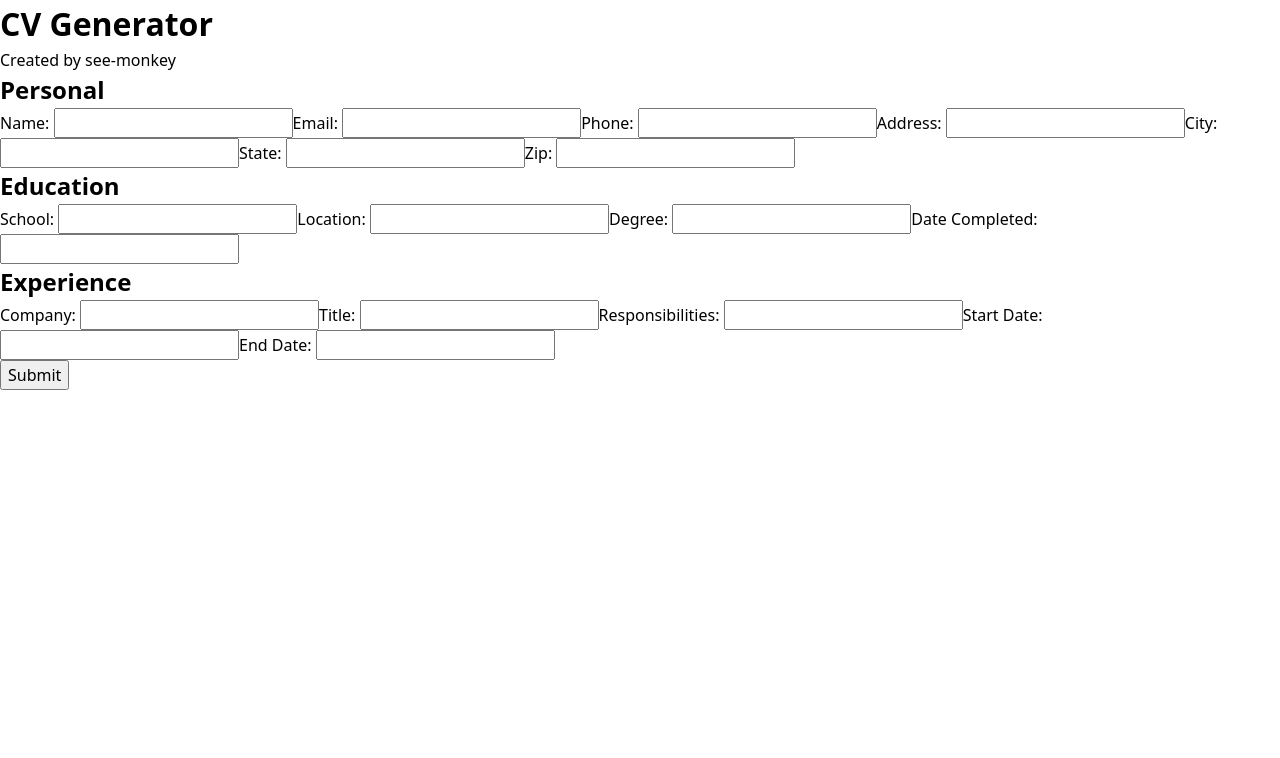
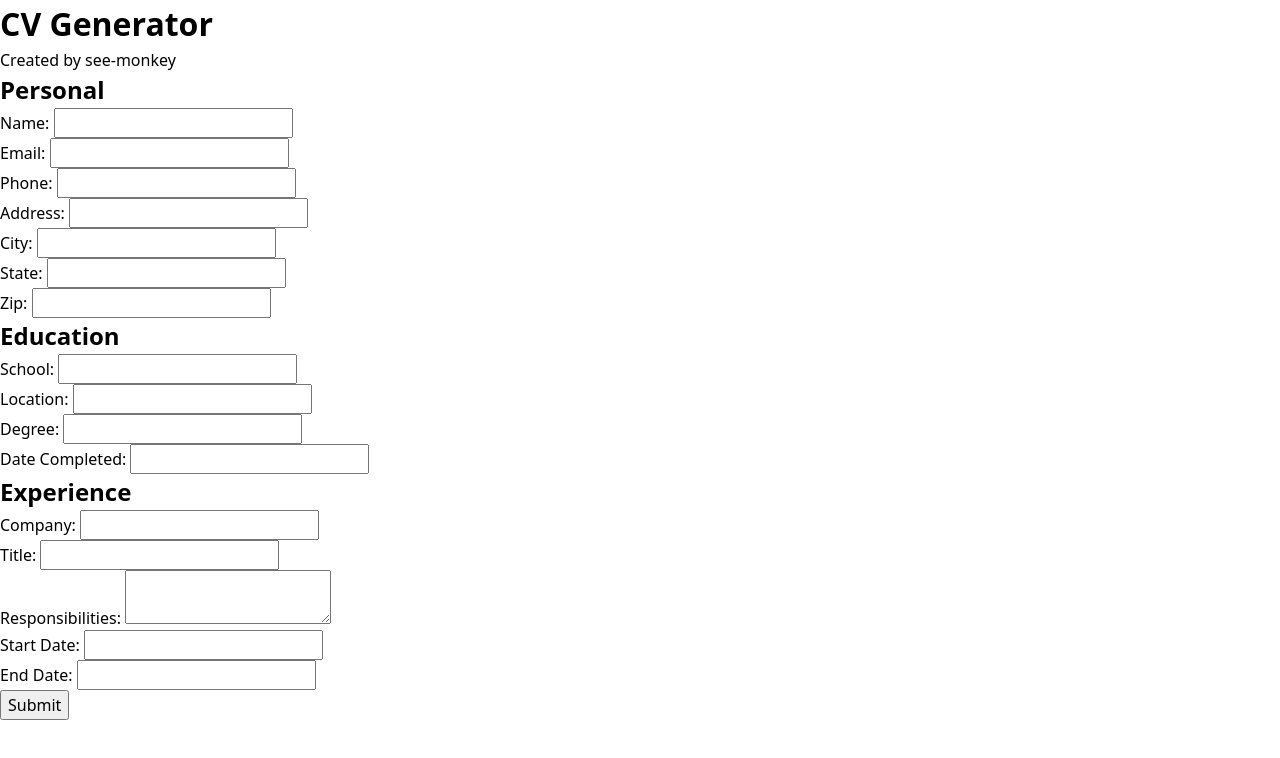
Before and after one commit to See-Monkey/cv-application, a React (Vite) app: page / in a window 1280 px wide. Shown: the top 758 px of the page. Built offline with nearby package versions, Linux system fonts and the light colour scheme.

Commit message:
Complete DisplayCV component

```diff
--- a/src/components/DisplayCV.jsx
+++ b/src/components/DisplayCV.jsx
@@ -24,7 +24,48 @@
 export default function DisplayCV({ personal, education, experience }) {
 	return (
 		<main>
-			<h2>{personal.name}</h2>
+			<p className="displayName">{personal.name}</p>
+			<p className="displayEmail">{personal.email}</p>
+			<div className="contactContainer">
+				<div className="addressContainer">
+					<h3>Address</h3>
+					<p>{personal.address}</p>
+					<p>
+						{personal.city}, {personal.state} {personal.zip}
+					</p>
+				</div>
+				<div className="phoneContainer">
+					<h3>Phone</h3>
+					<p>{personal.phone}</p>
+				</div>
+			</div>
+			<h3>Education</h3>
+			{education.map((edu) => (
+				<div key={edu.id} className="educationContainer">
+					<div className="schoolContainer">
+						<h4>{edu.school}</h4>
+						<p>{edu.location}</p>
+					</div>
+					<p>
+						{edu.degree}, completed {edu.completedDate}
+					</p>
+				</div>
+			))}
+			<h3>Work Experience</h3>
+			{experience.map((exp) => (
+				<div key={exp.id} className="experienceContainer">
+					<div className="jobContainer">
+						<div className="columnContainer">
+							<h4>{exp.company}</h4>
+							<p>{exp.title}</p>
+						</div>
+						<p>
+							{exp.startDate} - {exp.endDate}
+						</p>
+					</div>
+					<p>{exp.responsibilities}</p>
+				</div>
+			))}
 		</main>
 	);
 }
--- a/src/components/EditEducation.jsx
+++ b/src/components/EditEducation.jsx
@@ -19,7 +19,8 @@ export default function EditEducation({ data, onChange }) {
 		<section className="education">
 			<h2>Education</h2>
 			{data.map((edu, index) => (
-				<div key={edu.id}>
+				<div key={edu.id} className="educationSection">
+					<div className="inputContainer">
 						<label>
 							School:{" "}
 							<input
@@ -29,6 +30,8 @@ export default function EditEducation({ data, onChange }) {
 								onChange={(e) => handleInputChange(e, index)}
 							/>
 						</label>
+					</div>
+					<div className="inputContainer">
 						<label>
 							Location:{" "}
 							<input
@@ -38,6 +41,8 @@ export default function EditEducation({ data, onChange }) {
 								onChange={(e) => handleInputChange(e, index)}
 							/>
 						</label>
+					</div>
+					<div className="inputContainer">
 						<label>
 							Degree:{" "}
 							<input
@@ -47,6 +52,8 @@ export default function EditEducation({ data, onChange }) {
 								onChange={(e) => handleInputChange(e, index)}
 							/>
 						</label>
+					</div>
+					<div className="inputContainer">
 						<label>
 							Date Completed:{" "}
 							<input
@@ -57,6 +64,7 @@ export default function EditEducation({ data, onChange }) {
 							/>
 						</label>
 					</div>
+				</div>
 			))}
 		</section>
 	);
--- a/src/components/EditExperience.jsx
+++ b/src/components/EditExperience.jsx
@@ -20,7 +20,8 @@ export default function EditExperience({ data, onChange }) {
 		<section className="experience">
 			<h2>Experience</h2>
 			{data.map((exp, index) => (
-				<div key={exp.id}>
+				<div key={exp.id} className="experienceSection">
+					<div className="inputContainer">
 						<label>
 							Company:{" "}
 							<input
@@ -30,6 +31,8 @@ export default function EditExperience({ data, onChange }) {
 								onChange={(e) => handleInputChange(e, index)}
 							/>
 						</label>
+					</div>
+					<div className="inputContainer">
 						<label>
 							Title:{" "}
 							<input
@@ -39,15 +42,18 @@ export default function EditExperience({ data, onChange }) {
 								onChange={(e) => handleInputChange(e, index)}
 							/>
 						</label>
+					</div>
+					<div className="inputContainer">
 						<label>
 							Responsibilities:{" "}
-						<input
-							type="text"
+							<textarea
 								name="responsibilities"
 								value={exp.responsibilities}
-							onChange={(e) => handleInputChange(e, index)}
+								onInput={(e) => handleInputChange(e, index)}
 							/>
 						</label>
+					</div>
+					<div className="inputContainer">
 						<label>
 							Start Date:{" "}
 							<input
@@ -57,6 +63,8 @@ export default function EditExperience({ data, onChange }) {
 								onChange={(e) => handleInputChange(e, index)}
 							/>
 						</label>
+					</div>
+					<div className="inputContainer">
 						<label>
 							End Date:{" "}
 							<input
@@ -67,6 +75,7 @@ export default function EditExperience({ data, onChange }) {
 							/>
 						</label>
 					</div>
+				</div>
 			))}
 		</section>
 	);
--- a/src/components/EditPersonal.jsx
+++ b/src/components/EditPersonal.jsx
@@ -18,6 +18,7 @@ export default function EditPersonal({ data, onChange }) {
 	return (
 		<section className="personal">
 			<h2>Personal</h2>
+			<div className="inputContainer">
 				<label>
 					Name:{" "}
 					<input
@@ -27,6 +28,8 @@ export default function EditPersonal({ data, onChange }) {
 						onChange={handleInputChange}
 					/>
 				</label>
+			</div>
+			<div className="inputContainer">
 				<label>
 					Email:{" "}
 					<input
@@ -36,6 +39,8 @@ export default function EditPersonal({ data, onChange }) {
 						onChange={handleInputChange}
 					/>
 				</label>
+			</div>
+			<div className="inputContainer">
 				<label>
 					Phone:{" "}
 					<input
@@ -45,6 +50,8 @@ export default function EditPersonal({ data, onChange }) {
 						onChange={handleInputChange}
 					/>
 				</label>
+			</div>
+			<div className="inputContainer">
 				<label>
 					Address:{" "}
 					<input
@@ -54,6 +61,8 @@ export default function EditPersonal({ data, onChange }) {
 						onChange={handleInputChange}
 					/>
 				</label>
+			</div>
+			<div className="inputContainer">
 				<label>
 					City:{" "}
 					<input
@@ -63,6 +72,8 @@ export default function EditPersonal({ data, onChange }) {
 						onChange={handleInputChange}
 					/>
 				</label>
+			</div>
+			<div className="inputContainer">
 				<label>
 					State:{" "}
 					<input
@@ -72,6 +83,8 @@ export default function EditPersonal({ data, onChange }) {
 						onChange={handleInputChange}
 					/>
 				</label>
+			</div>
+			<div className="inputContainer">
 				<label>
 					Zip:{" "}
 					<input
@@ -81,6 +94,7 @@ export default function EditPersonal({ data, onChange }) {
 						onChange={handleInputChange}
 					/>
 				</label>
+			</div>
 		</section>
 	);
 }
```
Also changed, not shown: src/styles/displayCV.css (added), src/styles/editMode.css (added), src/styles/header.css (added). Lines whose indentation alone changed are shown as unchanged.
